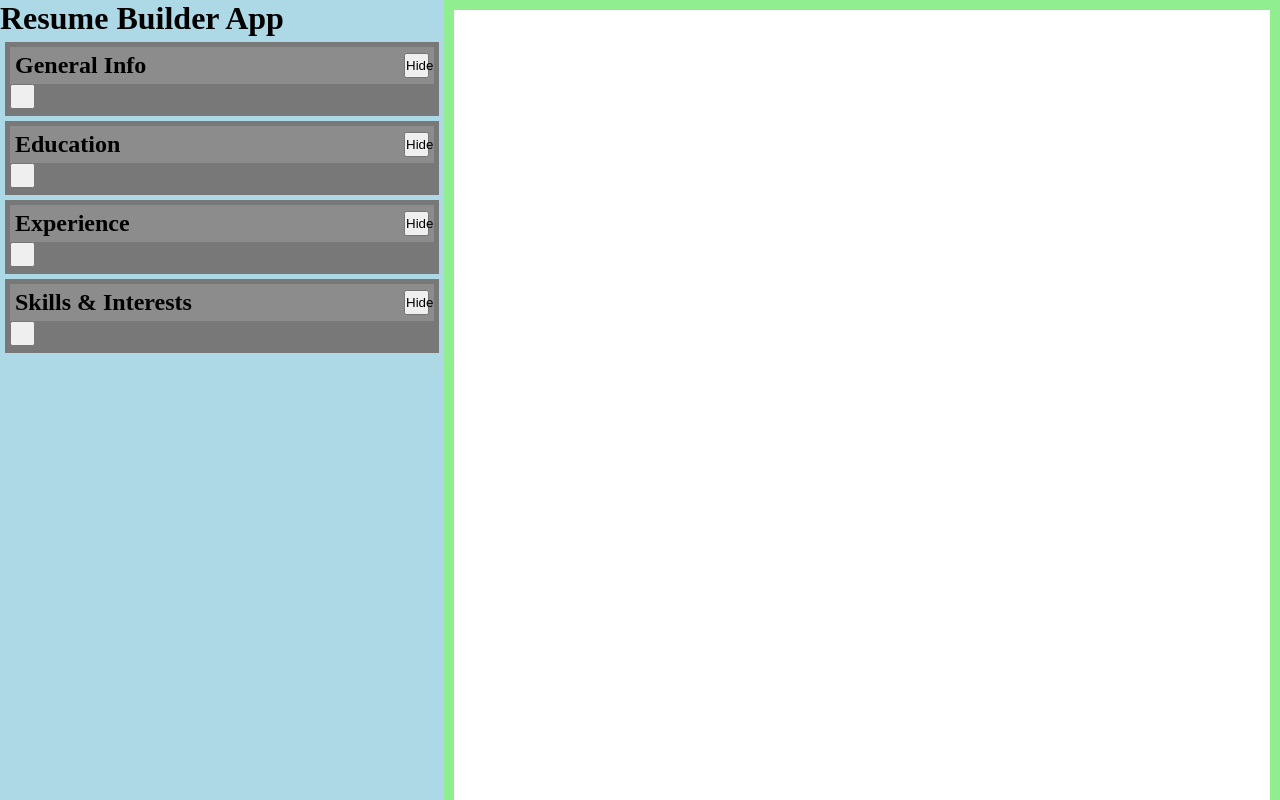
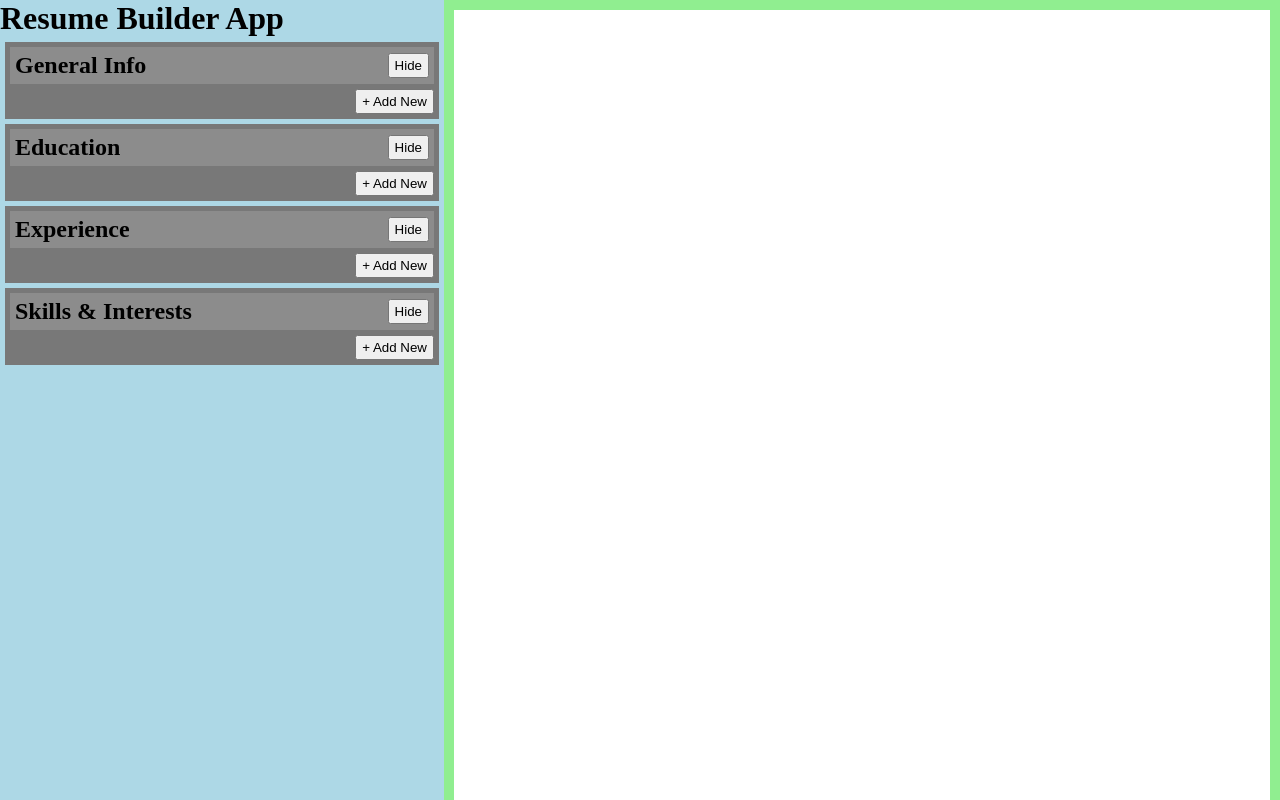
Before and after one commit to hansbuilt/odin-CVApplication, a React (Vite) app: page / in a window 1280 px wide. Shown: the top 800 px of the page. Built offline with nearby package versions, Linux system fonts and the light colour scheme.

Commit message:
Updated add from empty button text and formatting

```diff
--- a/src/App.css
+++ b/src/App.css
@@ -74,9 +74,18 @@
   width: 120vw;
 }
 
+.editSectionAddFirst {
+  display: flex;
+  align-items: center;
+  justify-content: right;
+  margin-top: 5px;
+}
+
 .buttonAddDel,
 .buttonShowHide {
-  width: 25px;
+  min-width: 25px;
+  padding: 0 5px 0 5px;
+  width: auto;
   height: 25px;
 }
 
--- a/src/components/editor/EditEducationItem.jsx
+++ b/src/components/editor/EditEducationItem.jsx
@@ -11,7 +11,7 @@ function EditEducationItem({ id, onAddSibling, onUpdateSelf, onDeleteSelf }) {
       <div className="editItemHeader">
         <h3>Education</h3>
         <div className="">
-          <AddItemBtn onAdd={onAddSibling} id={id}></AddItemBtn>
+          <AddItemBtn onAdd={onAddSibling} id={id} text={"+"}></AddItemBtn>
           <DeleteItemBtn onDelete={onDeleteSelf} id={id}></DeleteItemBtn>
           <ShowHideBtn
             isVisible={isVisible}
--- a/src/components/editor/EditJobCompany.jsx
+++ b/src/components/editor/EditJobCompany.jsx
@@ -40,7 +40,7 @@ function EditJobCompany({
       <div className="editItemHeader">
         <h3>Company</h3>
         <div>
-          <AddItemBtn onAdd={onAddSibling} id={id}></AddItemBtn>
+          <AddItemBtn onAdd={onAddSibling} id={id} text={"+"}></AddItemBtn>
           <DeleteItemBtn onDelete={onDeleteSelf} id={id}></DeleteItemBtn>
           <ShowHideBtn
             isVisible={isVisible}
@@ -81,11 +81,16 @@ function EditJobCompany({
               onChildDelete={onChildDelete}
             ></EditJobRole>
           ))}
-          <div>
-            {children.length > 0 ? null : (
-              <AddItemBtn onAdd={addSiblingRole} id={parentID}></AddItemBtn>
-            )}
-          </div>
+
+          {children.length > 0 ? null : (
+            <div className="editSectionAddFirst">
+              <AddItemBtn
+                onAdd={addSiblingRole}
+                id={parentID}
+                text={"+ Add Job"}
+              ></AddItemBtn>
+            </div>
+          )}
         </div>
       }
     </div>
--- a/src/components/editor/EditJobRole.jsx
+++ b/src/components/editor/EditJobRole.jsx
@@ -38,7 +38,7 @@ function EditJobRole({
       <div className="editItemHeader">
         <h4>Job</h4>
         <div>
-          <AddItemBtn onAdd={onAddSibling} id={id}></AddItemBtn>
+          <AddItemBtn onAdd={onAddSibling} id={id} text={"+"}></AddItemBtn>
           <DeleteItemBtn onDelete={onDeleteSelf} id={id}></DeleteItemBtn>
         </div>
       </div>
@@ -68,11 +68,15 @@ function EditJobRole({
           onDeleteSelf={deleteSelfTask}
         ></EditJobTask>
       ))}
-      <div>
-        {children.length > 0 ? null : (
-          <AddItemBtn onAdd={addSiblingTask} id={parentID}></AddItemBtn>
-        )}
-      </div>
+      {children.length > 0 ? null : (
+        <div className="editSectionAddFirst">
+          <AddItemBtn
+            onAdd={addSiblingTask}
+            id={parentID}
+            text={"+ Add Task"}
+          ></AddItemBtn>
+        </div>
+      )}
     </div>
   );
 }
--- a/src/components/editor/EditJobTask.jsx
+++ b/src/components/editor/EditJobTask.jsx
@@ -10,7 +10,7 @@ function EditJobTask({ id, onAddSibling, onUpdateSelf, onDeleteSelf }) {
         onChange={(e) => onUpdateSelf(id, e.target.name, e.target.value)}
       ></input>
       <div>
-        <AddItemBtn onAdd={onAddSibling} id={id}></AddItemBtn>
+        <AddItemBtn onAdd={onAddSibling} id={id} text={"+"}></AddItemBtn>
         <DeleteItemBtn onDelete={onDeleteSelf} id={id}></DeleteItemBtn>
       </div>
     </div>
--- a/src/components/editor/EditSection.jsx
+++ b/src/components/editor/EditSection.jsx
@@ -69,11 +69,15 @@ function EditSection({
           />
         ))}
       </div>
-      <div>
-        {children.length > 0 ? null : (
-          <AddItemBtn onAdd={handleAddSibling} id={parentID}></AddItemBtn>
-        )}
-      </div>
+      {children.length > 0 ? null : (
+        <div className="editSectionAddFirst">
+          <AddItemBtn
+            onAdd={handleAddSibling}
+            id={parentID}
+            text={"+ Add New"}
+          ></AddItemBtn>
+        </div>
+      )}
     </div>
   );
 }
--- a/src/components/editor/EditSkillItem.jsx
+++ b/src/components/editor/EditSkillItem.jsx
@@ -11,7 +11,7 @@ function EditSkillItem({ id, onAddSibling, onUpdateSelf, onDeleteSelf }) {
         onChange={(e) => onUpdateSelf(id, "text", e.target.value)}
       ></input>
       <div>
-        <AddItemBtn onAdd={onAddSibling} id={id}></AddItemBtn>
+        <AddItemBtn onAdd={onAddSibling} id={id} text={"+"}></AddItemBtn>
         <DeleteItemBtn onDelete={onDeleteSelf} id={id}></DeleteItemBtn>
       </div>
     </div>
```
